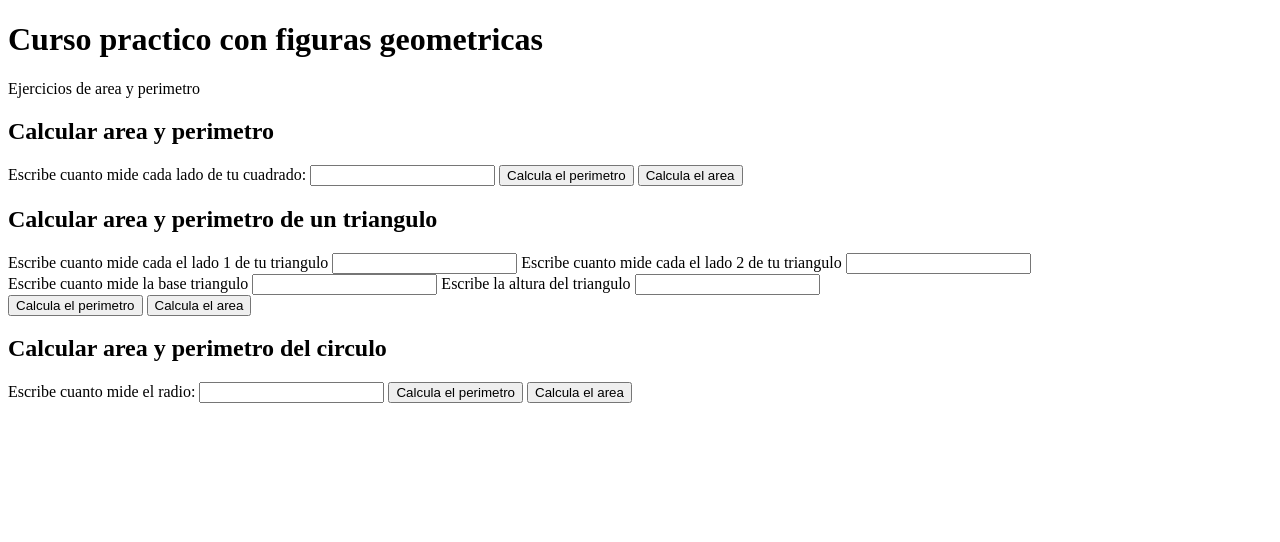
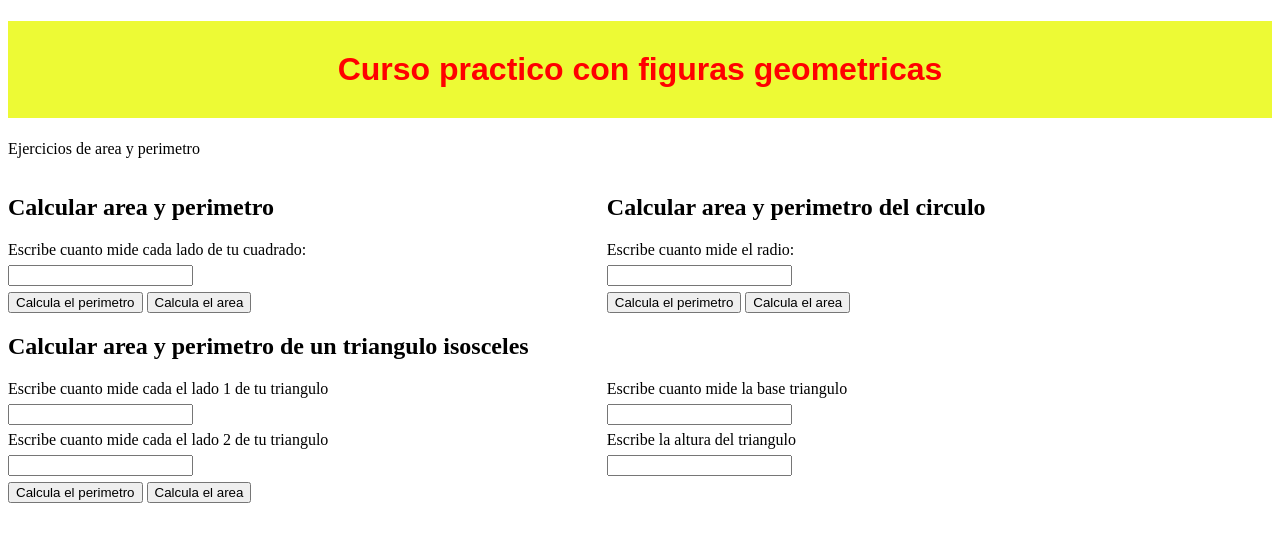
Before and after one commit to ivan-lopez-camus/javascript-practico, a plain HTML site: page figuras/figuras.html in a window 1280 px wide. Drawn offline with Linux system fonts and the light colour scheme.

Commit message:
alinear formularios en figuras.html

```diff
--- /dev/null
+++ b/figuras/figuras.css
@@ -0,0 +1,33 @@
+
+body header h1{
+    color: red;
+    display: block;
+    text-align: center;
+    font-family: "Montserrat", sans-serif;
+    font-weight:bold;
+    padding:30px;
+    background-color:rgb(237, 250, 53)
+}
+
+.input{
+    display: block;
+    margin-top: 6px;
+    margin-bottom: 6px;
+}
+.left {
+    float: left;
+    position: relative;
+    width: 45%;
+    /*border: steelblue solid 1px;*/
+    height: auto;
+}
+
+.right {
+    padding-left: 10px;
+    margin-left: 20px;
+    position: relative;
+    float: left;
+    width: 45%;
+    /*border: steelblue solid 1px;*/
+    height: auto;
+}
--- a/figuras/figuras.html
+++ b/figuras/figuras.html
@@ -4,6 +4,7 @@
     <meta charset="UTF-8">
     <meta http-equiv="X-UA-Compatible" content="IE=edge">
     <meta name="viewport" content="width=device-width, initial-scale=1.0">
+    <link href="./figuras.css" rel="stylesheet" type="text/css">
     <title>Figuras geometricas</title>
 </head>
 <body>
@@ -11,55 +12,63 @@
         <h1>Curso practico con figuras geometricas</h1>
         <p>Ejercicios de area y perimetro</p>
     </header>
+    <div style="width: 100%;">
+        <div class="left">
+            <section>
+                <h2>Calcular area y perimetro</h2>
+                <form action="">
+                    <label for="inputCuadrado">
+                    Escribe cuanto mide cada lado de tu cuadrado:
+                    </label>
+                    <input class="input" id="inputCuadrado" type="number">
+                    <button type="button" onClick="calcularPerimetroCuadrado()">Calcula el perimetro</button>
+                    <button type="button" onClick="calcularAreaCuadrado()">Calcula el area</button>
+                </form>
+            </section>
+        </div>
+        <div class="right">
+            <section>
+                <h2>Calcular area y perimetro del circulo</h2>
+                <form action="">
+                    <label for="inputCuadrado">
+                    Escribe cuanto mide el radio:
+                    </label>
+                    <input class="input" id="inputRadio" type="number">
+                    <button type="button" onClick="calcularPerimetroCirculo()">Calcula el perimetro</button>
+                    <button type="button" onClick="calcularAreaCirculo()">Calcula el area</button>
+                </form>
+            </section>
+        </div>
+    </div>
+    <div style="display: inline-block;width: 100%;">
     <section>
-        <h2>Calcular area y perimetro</h2>
+        <h2>Calcular area y perimetro de un triangulo isosceles</h2>
         <form action="">
-            <label for="inputCuadrado">
-            Escribe cuanto mide cada lado de tu cuadrado:
-            </label>
-            <input id="inputCuadrado" type="number">
-            <button type="button" onClick="calcularPerimetroCuadrado()">Calcula el perimetro</button>
-            <button type="button" onClick="calcularAreaCuadrado()">Calcula el area</button>
-        </form>
-    </section>
-    <section>
-        <h2>Calcular area y perimetro de un triangulo</h2>
-        <form action="">
-            <div>
+            <div class="left">
             <label for="inputLado1">
             Escribe cuanto mide cada el lado 1 de tu triangulo
             </label>
-            <input id="inputLado1" type="number">
+            <input class="input" id="inputLado1" type="number">
             <label for="inputLado2">
                 Escribe cuanto mide cada el lado 2 de tu triangulo
             </label>
-            <input id="inputLado2" type="number">
+            <input class="input" id="inputLado2" type="number">
             </div>
-            <div>
+            <div class="right">
             <label for="inputBase">
                  Escribe cuanto mide la base triangulo
             </label>
-            <input id="inputBase" type="number">
+            <input class="input" id="inputBase" type="number">
             <label for="inputAltura">
                 Escribe la altura del triangulo
            </label>
-           <input id="inputAltura" type="number">
+           <input class="input" id="inputAltura" type="number">
             </div>
             <button type="button" onClick="calcularPerimetroTriangulo()">Calcula el perimetro</button>
             <button type="button" onClick="calcularAreaTriangulo()">Calcula el area</button>
         </form>
     </section>
-    <section>
-        <h2>Calcular area y perimetro del circulo</h2>
-        <form action="">
-            <label for="inputCuadrado">
-            Escribe cuanto mide el radio:
-            </label>
-            <input id="inputRadio" type="number">
-            <button type="button" onClick="calcularPerimetroCirculo()">Calcula el perimetro</button>
-            <button type="button" onClick="calcularAreaCirculo()">Calcula el area</button>
-        </form>
-    </section>
+    </div>
     <script src="./figuras.js"></script>
 </body>
 </html>
```
